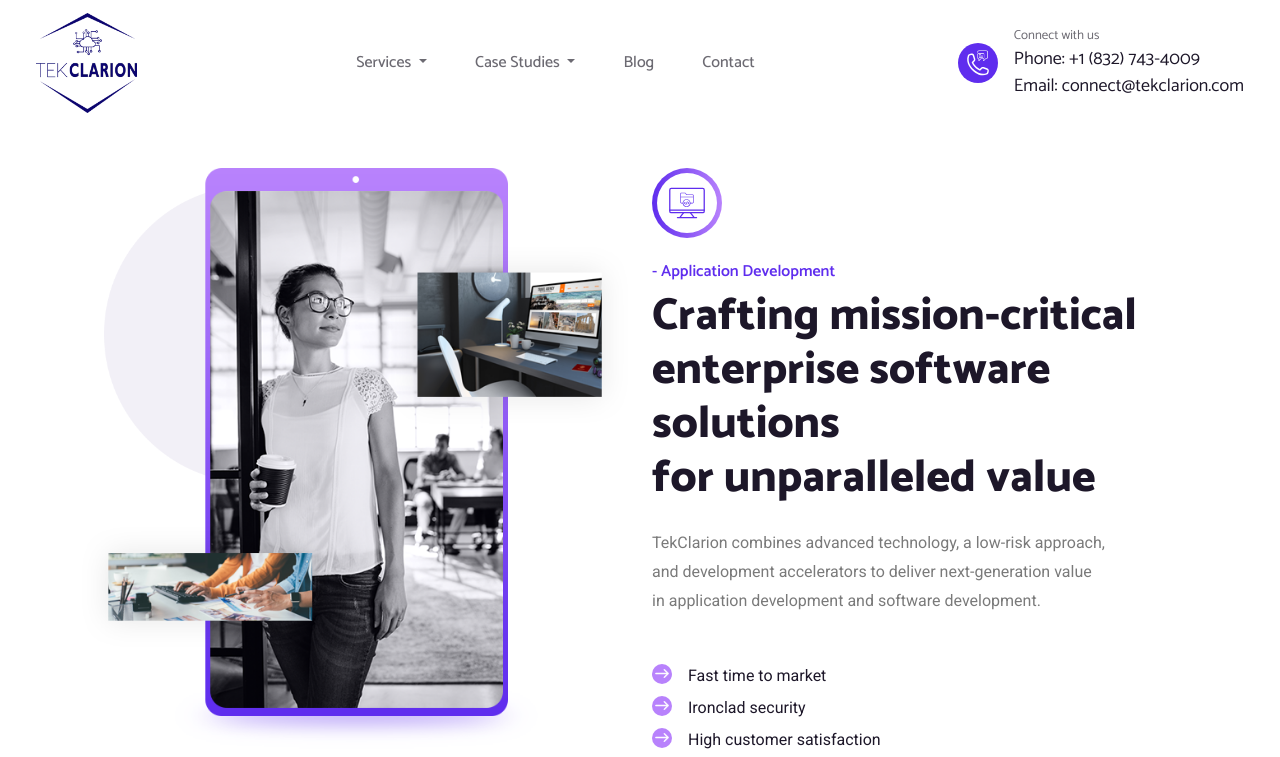
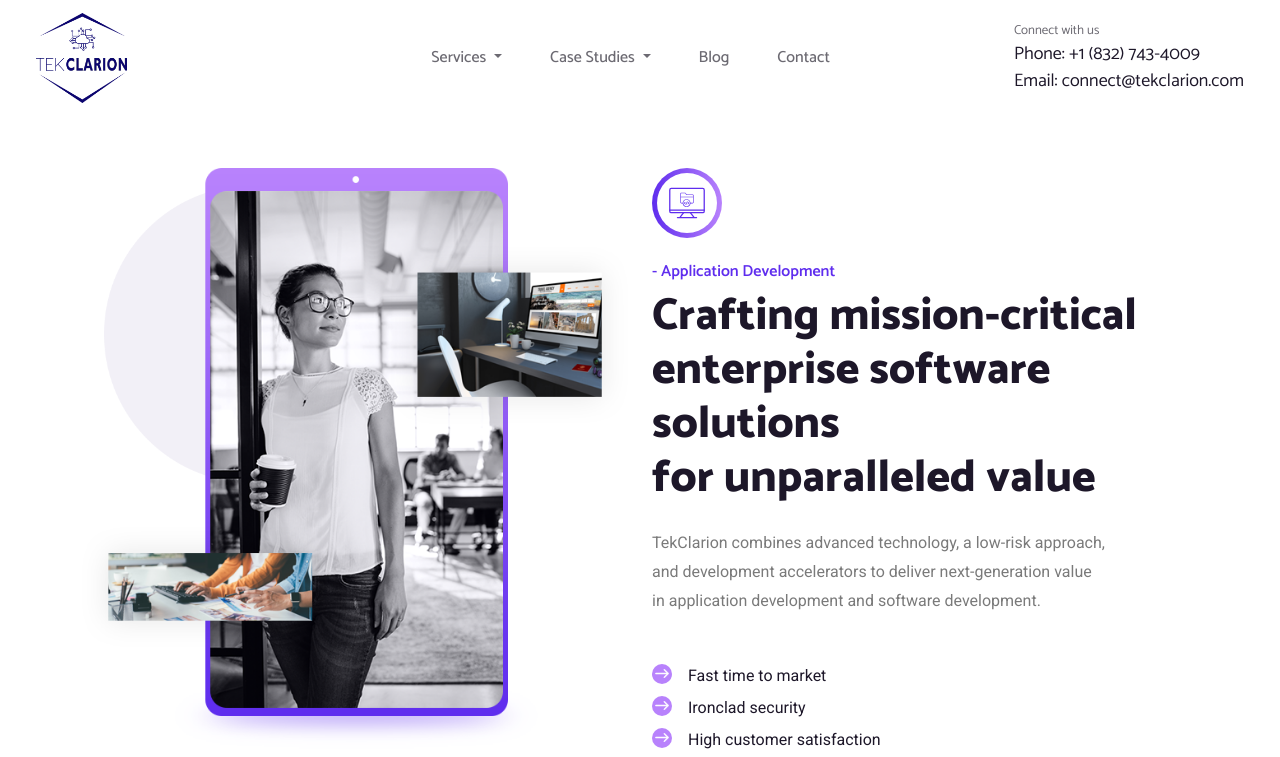
Before and after one commit to Techn1fy/NovasArc, a plain HTML site: page application-development.html in a window 1280 px wide. Shown: the top 757 px of the page. Drawn offline with nearby package versions, Linux system fonts and the light colour scheme.

Commit message:
navbar changes

```diff
--- a/application-development.html
+++ b/application-development.html
@@ -49,7 +49,7 @@
             </button>
 
             <div class="collapse navbar-collapse" id="navbarContent">
-                <ul class="navbar-nav mx-auto mb-2 mb-lg-0 mt-md-0 mt-4">
+                <ul class="navbar-nav ms-lg-auto mb-2 mb-lg-0 mt-md-0 mt-4 me-md-5 me-0 pe-md-5 pe-0">
                     <!-- <li class="nav-item mx-3">
                         <a class="nav-link font-16 weight-500 grey-color" href="index.html">Home</a>
                     </li> -->
@@ -87,12 +87,7 @@
                     </li>
                 </ul>
 
-                <div class="d-flex align-items-center mobile-hidden">
-                    <div class="me-3">
-                        <div class="phone-icon changed-color">
-                            <img src="assets/Connect with us.svg" alt="contact us" width="30">
-                        </div>
-                    </div>
+                <div class="d-flex align-items-center mobile-hidden ms-md-5 ms-0 ps-md-3 ps-0">
                     <div>
                         <p class="m-0 font-13 weight-400 grey-color">Connect with us</p>
                         <a href="tel:+18327434009"
--- a/styles.css
+++ b/styles.css
@@ -120,6 +120,9 @@ body {
     height: 70px !important;
     width: auto !important;
 }
+body {
+    padding-top: 95px;
+}
 
 }
 
@@ -155,6 +158,7 @@ body {
     display: block;
     margin-top: 0;
 }
+
 
 
 /* Style dropdown menu */
@@ -1980,6 +1984,6 @@ body {
 
 
 .nav-main-logo {
-    height: 100px;
+    height: 90px;
     width: auto;
 }
```
Also changed, not shown: case-study-lowered-cloud-costs.html (+2 -7 lines), cloud-infrastructure.html (+2 -7 lines), contact.html (+2 -7 lines), cyber-security.html (+2 -7 lines), digital-trasformation.html (+2 -7 lines), index.html (+2 -7 lines).
